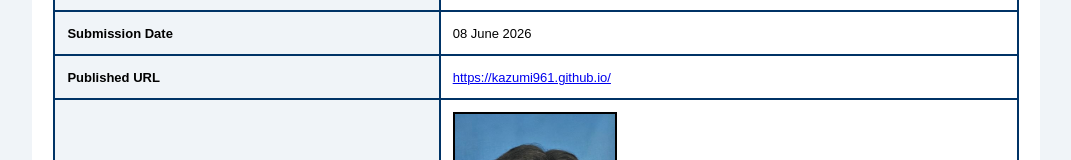
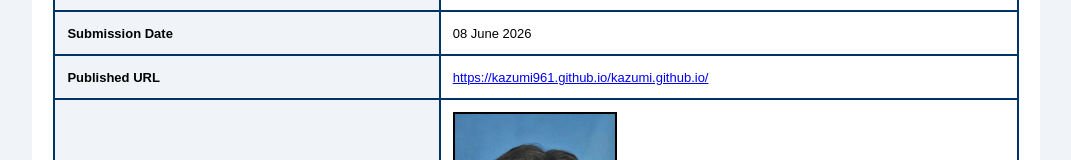
Before and after one commit to kazumi961/kazumi.github.io, a plain HTML site: page aboutme.html in a window 1280 px wide. Shown: the part 865-1025 px from the top of the page, without its empty margins (104-1175 px from the left). Drawn offline with Linux system fonts and the light colour scheme.

Commit message:
Fix HTML structure and content in aboutme.html

```diff
--- a/aboutme.html
+++ b/aboutme.html
@@ -163,8 +163,8 @@
                   </td>
                   <td>
                     <font face="Arial" size="2">
-                      <a href="https://kazumi961.github.io/" target="_blank">
-                        https://kazumi961.github.io/
+                      <a href="https://kazumi961.github.io/kazumi.github.io/" target="_blank">
+                        https://kazumi961.github.io/kazumi.github.io/
                       </a>
                    <tr>
                   <td bgcolor="#f0f4f8">
```
